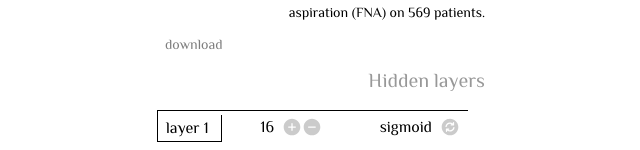
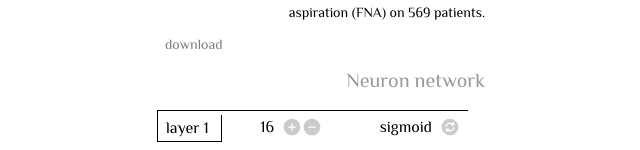
Before and after one commit to trixky/multilayer_perceptron, a SvelteKit app: page / in a window 1280 px wide. Shown: the part 274-424 px from the top of the page, without its empty margins (315-955 px from the left). Built offline with nearby package versions, Linux system fonts and the light colour scheme.

Commit message:
[Dev] header: add the github page link to the title

```diff
--- a/src/components/layout/header.svelte
+++ b/src/components/layout/header.svelte
@@ -1,16 +1,15 @@
 <!-- ======================================== SCRIPT -->
 <script lang="ts">
-
 </script>
 
 <!-- ======================================== CONTENT -->
 <header>
-    <h1>Perceptron</h1>
+	<h1><a href="https://github.com/trixky/perceptron" target="_blank" >Perceptron </a></h1>
 </header>
 
 <!-- ======================================== STYLE -->
 <style lang="postcss">
-    header {
-        @apply text-center py-8;
-    }
+	header {
+		@apply text-center py-8;
+	}
 </style>
--- a/src/components/hidden_layers.svelte
+++ b/src/components/neuron_network.svelte
@@ -42,7 +42,7 @@
 </script>
 
 <!-- ======================================== CONTENT -->
-<h2>Hidden layers</h2>
+<h2>Neuron network</h2>
 <div
 	class="hidden-layer-container"
 	style="transform: translateX(-{$HiddenLayerCaracteristicStore.length * 6}px)"
--- a/src/routes/+page.svelte
+++ b/src/routes/+page.svelte
@@ -1,12 +1,12 @@
 <!-- ======================================== SCRIPT -->
 <script lang="ts">
 	import Context from "../components/context.svelte";
-	import HiddenLayers from "../components/hidden_layers.svelte";
+	import NeuronNetwork from "../components/neuron_network.svelte";
 </script>
 
 <!-- ======================================== CONTENT -->
 <Context />
-<HiddenLayers />
+<NeuronNetwork />
 
 <!-- ======================================== STYLE -->
 <style lang="postcss">
```
